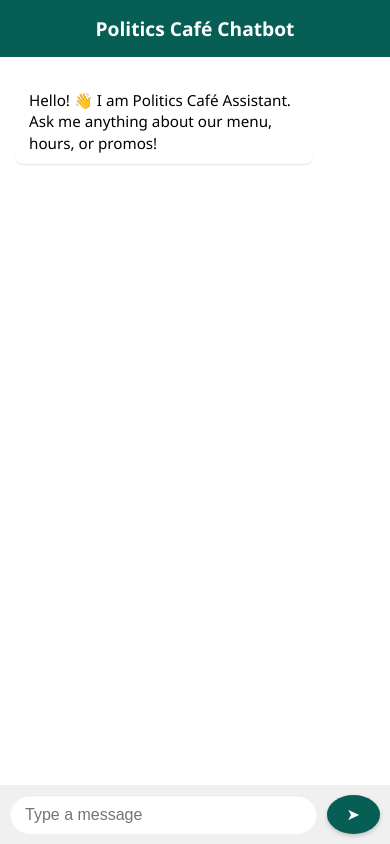
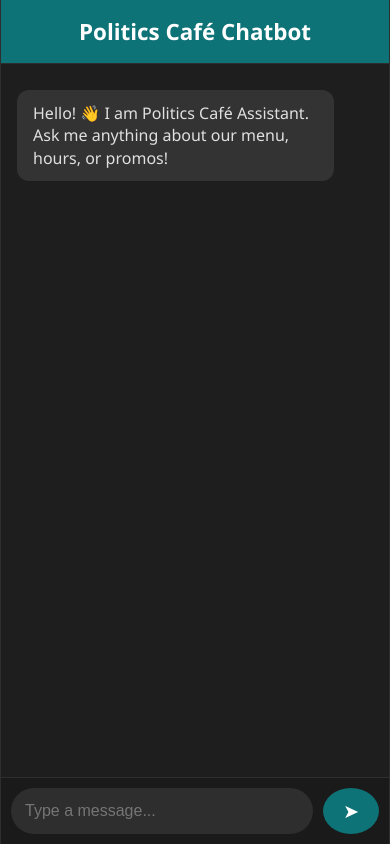
Before and after one commit to winghoong89/politics-cafe-chatbot, a plain HTML site: page index.html in a window 390 px wide. Drawn offline with Linux system fonts and the light colour scheme.

Commit message:
💄 Improve mobile UX: updated HTML and styles

```diff
--- a/index.html
+++ b/index.html
@@ -3,121 +3,114 @@
 <head>
     <meta charset="UTF-8">
     <title>Politics Café Chatbot</title>
-    <meta name="viewport" content="width=device-width, initial-scale=1.0, viewport-fit=cover">
+    <meta name="viewport" content="width=device-width, initial-scale=1.0">
     <style>
         html, body {
             margin: 0;
             padding: 0;
             height: 100%;
+            background: #121212;
             font-family: 'Segoe UI', Tahoma, Geneva, Verdana, sans-serif;
-            background: #e5ddd5;
-            display: flex;
-            justify-content: center;
-            align-items: center;
+            color: #e0e0e0;
         }
 
         .chat-container {
             display: flex;
             flex-direction: column;
-            width: 100%;
-            max-width: 500px;
-            height: 100vh; /* Full screen height */
-            background: #fff;
-            box-shadow: 0 0 5px rgba(0, 0, 0, 0.2);
-            position: relative;
+            height: 100%;
+            max-width: 600px;
+            margin: 0 auto;
+            border-left: 1px solid #2e2e2e;
+            border-right: 1px solid #2e2e2e;
+            background: #1e1e1e;
         }
 
         .header {
-            background: #075E54;
+            background: #0d7377;
             color: #fff;
-            padding: 15px;
-            font-size: 1.2em;
+            padding: 16px;
+            text-align: center;
+            font-size: 1.4em;
             font-weight: bold;
-            text-align: center;
-            flex-shrink: 0;
+            border-bottom: 1px solid #2e2e2e;
+            position: sticky;
+            top: 0;
+            z-index: 10;
         }
 
         .messages {
             flex: 1;
             overflow-y: auto;
-            padding: 15px;
+            padding: 16px;
             display: flex;
             flex-direction: column;
-            box-sizing: border-box;
-            scroll-behavior: smooth;
         }
 
         .msg {
-            max-width: 75%;
-            margin: 8px 0;
-            padding: 10px 14px;
-            border-radius: 8px;
-            font-size: 0.95em;
+            margin: 10px 0;
+            padding: 12px 16px;
+            border-radius: 12px;
+            max-width: 80%;
+            word-wrap: break-word;
+            font-size: 1em;
             line-height: 1.4;
-            word-wrap: break-word;
-            display: inline-block;
         }
 
         .user {
             align-self: flex-end;
-            background: #dcf8c6;
-            border-radius: 8px 0 8px 8px;
+            background: #2f8f9d;
+            color: #fff;
         }
 
         .bot {
             align-self: flex-start;
-            background: #ffffff;
-            border-radius: 0 8px 8px 8px;
-            box-shadow: 0 1px 1px rgba(0, 0, 0, 0.1);
+            background: #333;
+            color: #e0e0e0;
         }
 
         .input-area {
             display: flex;
             padding: 10px;
-            background: #f0f0f0;
-            box-sizing: border-box;
-            flex-shrink: 0;
-            position: sticky;
-            bottom: 0;
+            background: #1a1a1a;
+            border-top: 1px solid #2e2e2e;
         }
 
         input[type="text"] {
             flex: 1;
-            padding: 10px 15px;
+            padding: 14px;
             border: none;
-            border-radius: 20px;
+            border-radius: 25px;
             font-size: 1em;
             outline: none;
             margin-right: 10px;
-            background: #fff;
-            box-shadow: 0 1px 2px rgba(0, 0, 0, 0.1) inset;
+            background: #2e2e2e;
+            color: #fff;
         }
 
         button {
-            padding: 10px 20px;
+            padding: 0 20px;
             border: none;
             border-radius: 50%;
-            background: #075E54;
+            background: #0d7377;
             color: white;
-            font-size: 1em;
+            font-size: 1.2em;
             cursor: pointer;
             display: flex;
+            align-items: center;
             justify-content: center;
-            align-items: center;
-            box-shadow: 0 2px 4px rgba(0, 0, 0, 0.2);
-            transition: background 0.3s ease;
+            transition: background 0.3s;
         }
 
         button:hover {
-            background: #064e45;
+            background: #08847e;
         }
 
-        /* Optional: scrollbar styling */
+        /* Smooth scroll */
         .messages::-webkit-scrollbar {
             width: 6px;
         }
         .messages::-webkit-scrollbar-thumb {
-            background-color: rgba(0, 0, 0, 0.2);
+            background: rgba(255, 255, 255, 0.2);
             border-radius: 10px;
         }
     </style>
@@ -127,7 +120,7 @@
         <div class="header">Politics Café Chatbot</div>
         <div class="messages" id="messages"></div>
         <div class="input-area">
-            <input type="text" id="userInput" placeholder="Type a message">
+            <input type="text" id="userInput" placeholder="Type a message...">
             <button onclick="sendMessage()">➤</button>
         </div>
     </div>
```
Also changed, not shown: 1 other file.
